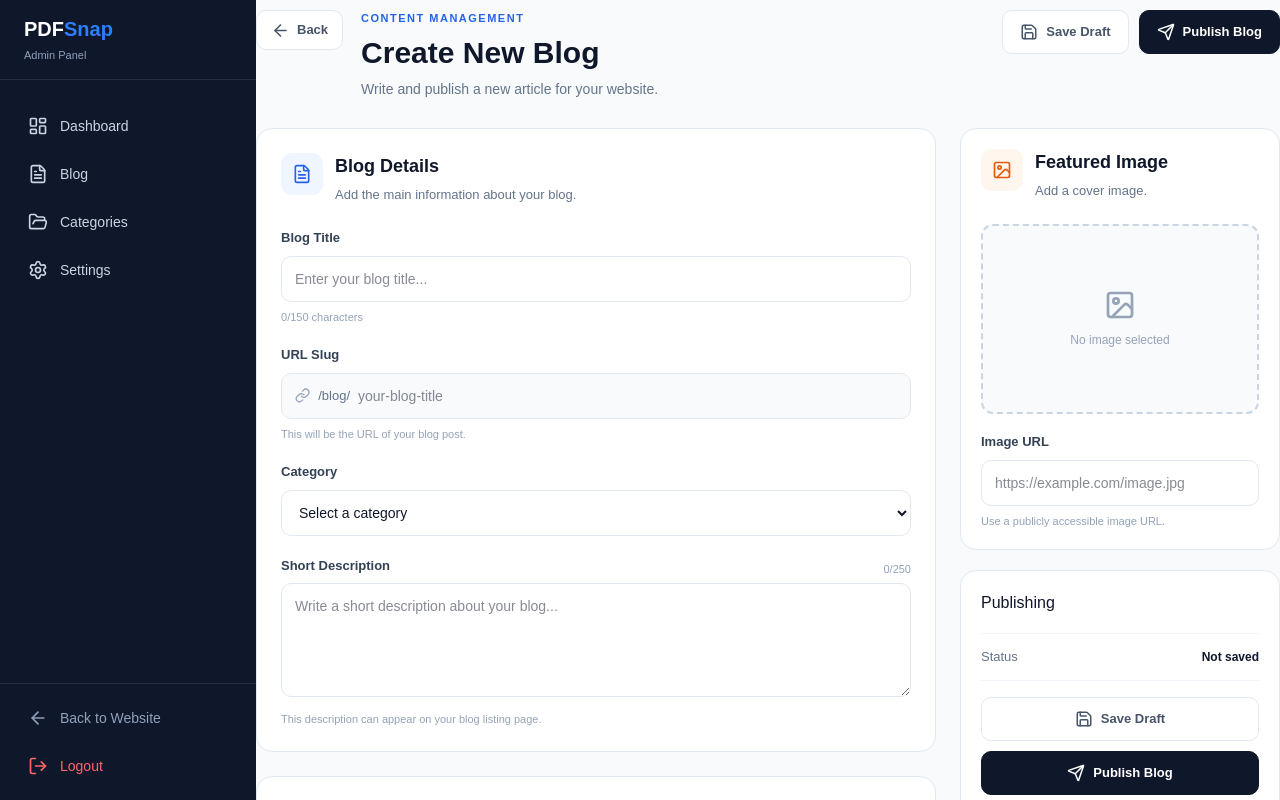
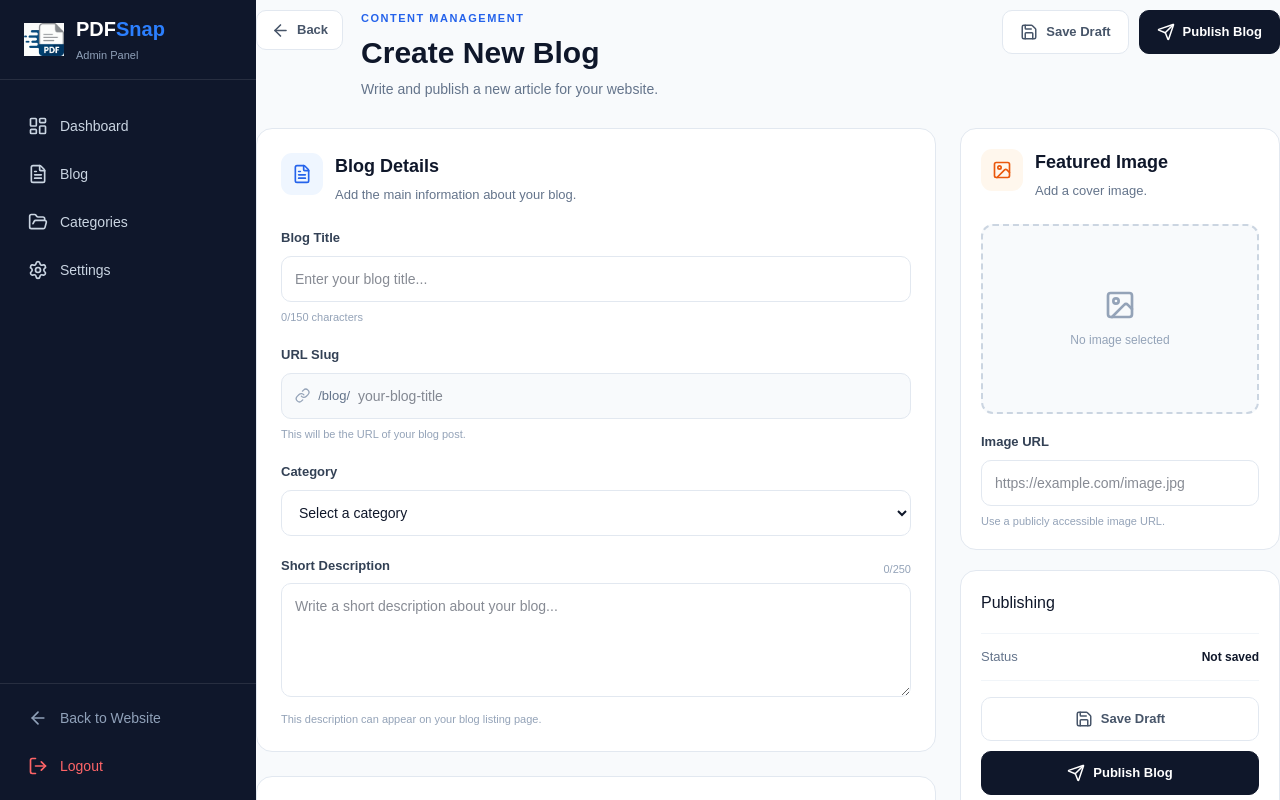
Before and after one commit to Pankaj933/pdf-tools, a Next.js app: page /admin/blog/create in a window 1280 px wide. Shown: the top 800 px of the page. Built offline with nearby package versions, Linux system fonts and the light colour scheme; no server answers.

Commit message:
admin side bar change logo

```diff
--- a/app/components/admin/AdminSidebar.jsx
+++ b/app/components/admin/AdminSidebar.jsx
@@ -1,6 +1,7 @@
 "use client";
 
 import Link from "next/link";
+import Image from "next/image";
 import { usePathname, useRouter } from "next/navigation";
 import {
   LayoutDashboard,
@@ -63,7 +64,14 @@ export default function AdminSidebar() {
       style={{ width: "256px", height: "100vh" }}
     >
       {/* Logo */}
-      <div className="h-20 px-6 flex items-center border-b border-white/10">
+      <div className="h-20 px-6 flex items-center gap-3 border-b border-white/10">
+        <Image
+          src="/pdfsnap-icon.png"
+          alt="PDFSnap"
+          width={40}
+          height={40}
+          className="h-10 w-10 object-contain"
+        />
         <div>
           <h1 className="text-xl font-bold">
             PDF<span className="text-blue-500">Snap</span>
```
